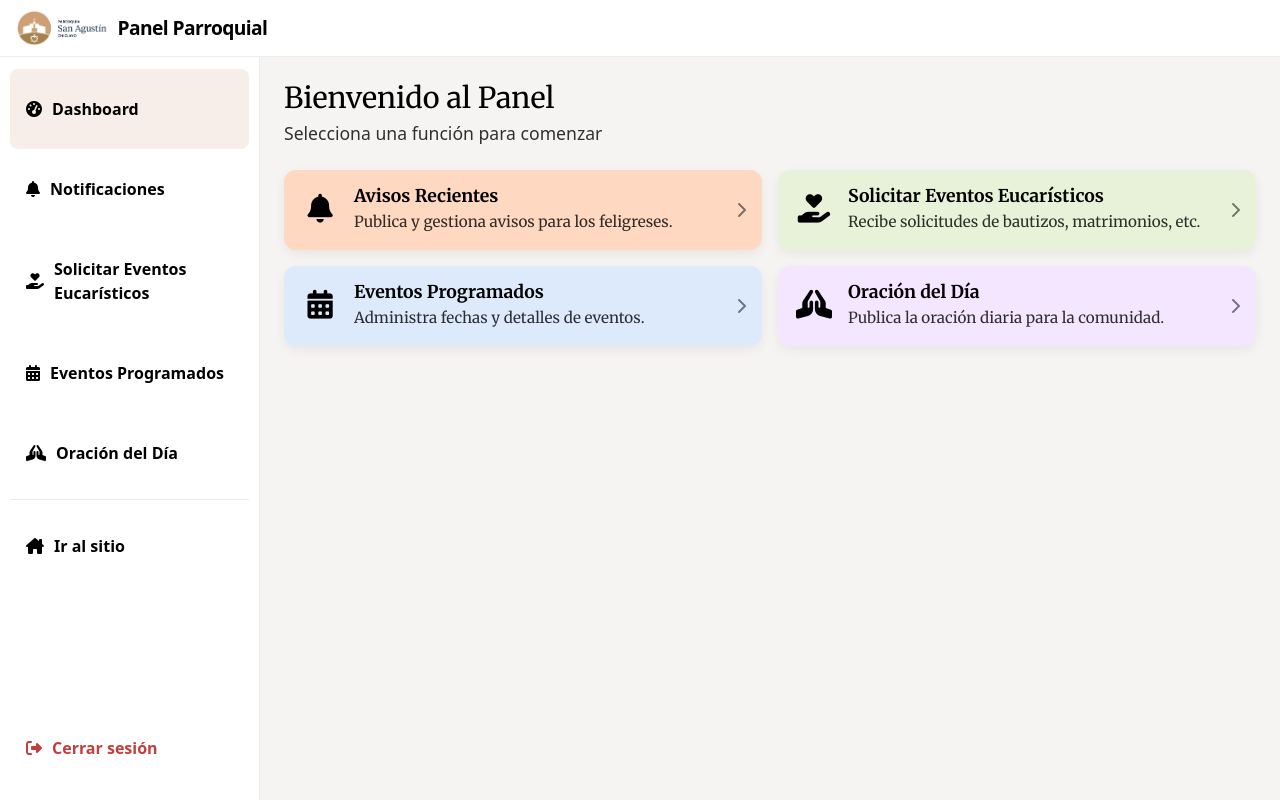
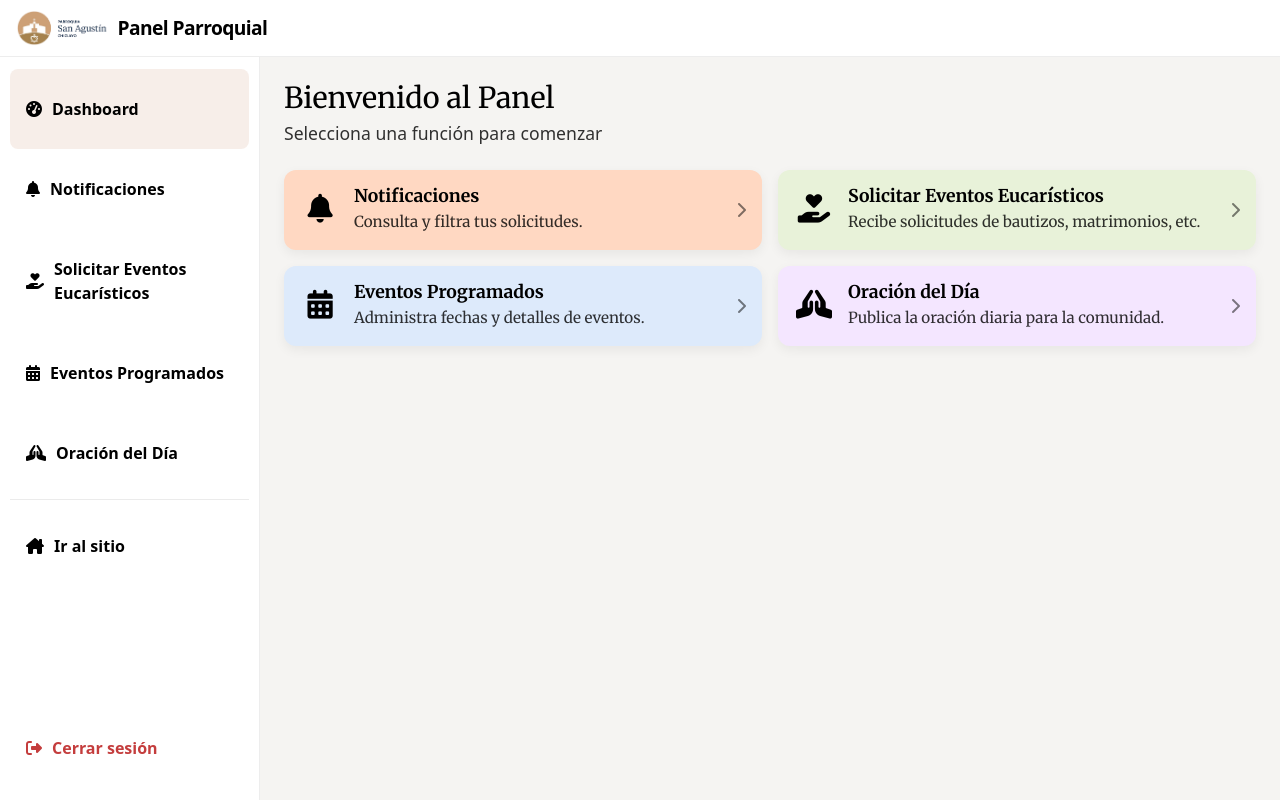
Before and after one commit to BetelCorgi/Parroquia-SA, an Angular app in the folder frontend/: page /admin in a window 1280 px wide. Built offline with nearby package versions, Linux system fonts and the light colour scheme.

Commit message:
Update admin-dashboard.ts

```diff
--- a/frontend/src/app/admin/admin-dashboard/admin-dashboard.ts
+++ b/frontend/src/app/admin/admin-dashboard/admin-dashboard.ts
@@ -12,9 +12,9 @@ export class AdminDashboard {
   tiles = [
     {
       icon: 'fa-solid fa-bell',
-      title: 'Avisos Recientes',
-      desc: 'Publica y gestiona avisos para los feligreses.',
-      link: '/admin/avisos',
+      title: 'Notificaciones',
+      desc: 'Consulta y filtra tus solicitudes.',
+      link: '/admin/notificaciones',
       color: '#FFD8C2'
     },
     {
```
